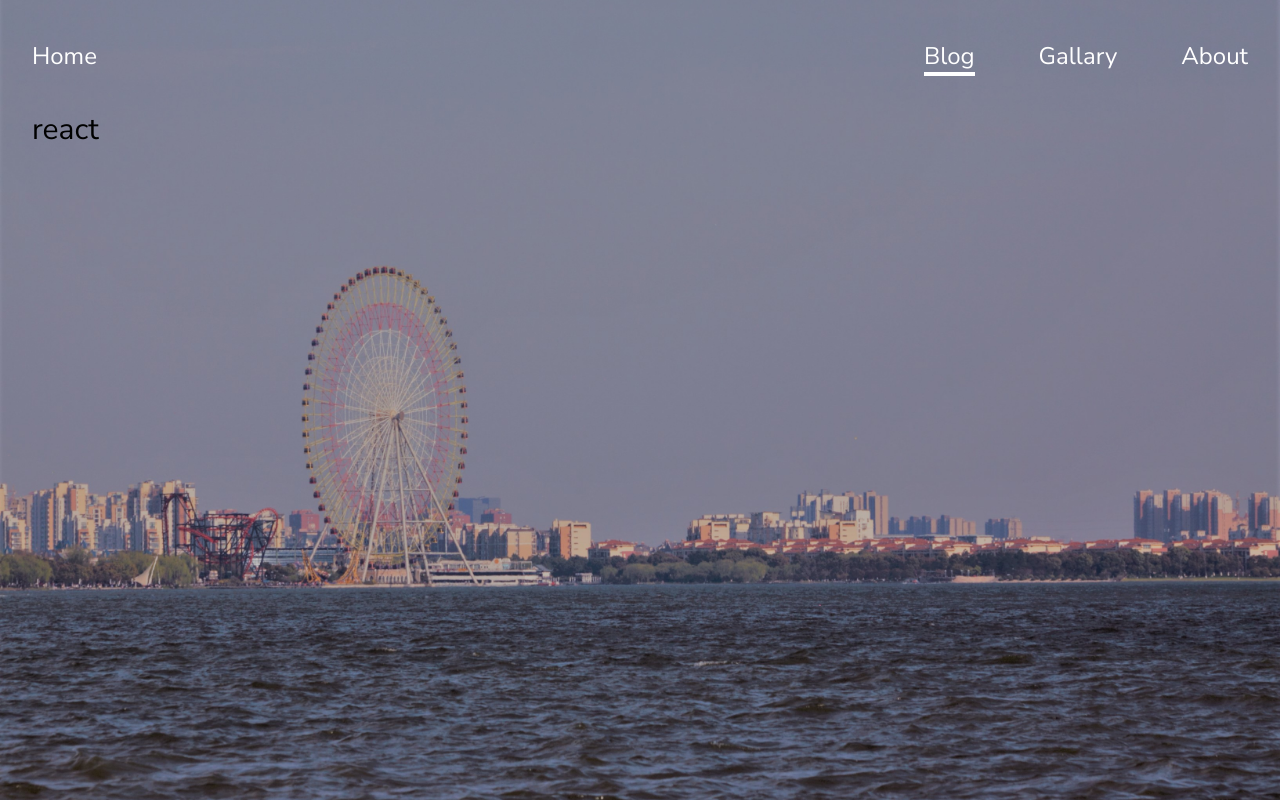
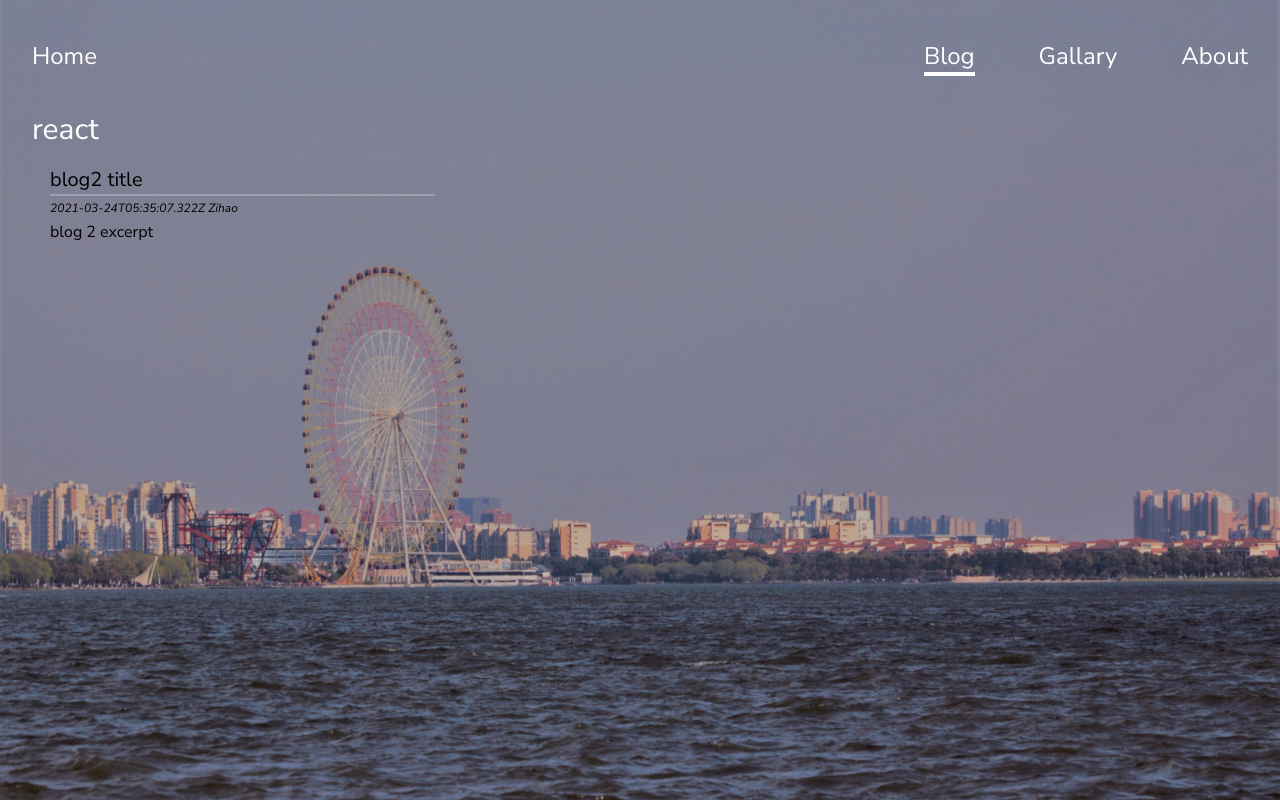
Before and after one commit to z27fang/personal-website, a Next.js app: page /blog in a window 1280 px wide. Built offline with nearby package versions, Linux system fonts and the light colour scheme.

Commit message:
enhanced blog page, build blog entry component

```diff
--- /dev/null
+++ b/components/blog/blog-entry.js
@@ -0,0 +1,29 @@
+export default function BlogEntry({ blog }){
+    const {
+        title,
+        date,
+        slug,
+        author,
+        excerpt
+    } = blog;
+
+    return (
+        <div className="group md:w-1/3 w-full bg-green cursor-pointer m-2 h-60 p-2
+        border-2
+        border-transparent
+        overflow-hidden
+        hover:bg-gray-300
+        hover:bg-opacity-25
+        hover:border-gray-400">
+            <div>
+                <p className="font-serif text-xl
+                border-b-2
+                border-gray-400
+                border-transparent
+                group-hover:border-gray-500">{title}</p>
+                <p className="italic text-xs my-1">{date + " " + author.name}</p>
+                <p className="font-sans">{excerpt}</p>
+            </div>
+        </div>
+    )
+}
--- a/components/blog/section.js
+++ b/components/blog/section.js
@@ -1,7 +1,7 @@
 export default function Section({section}) {
     return (
         <div className="px-8">
-            <p class="font-serif text-3xl text-black">{section}</p>
+            <p className="font-sans text-3xl text-white py-0 my-0">{section}</p>
         </div>
     )
 
--- a/pages/blog/index.js
+++ b/pages/blog/index.js
@@ -2,6 +2,7 @@ import { getAllBlogs } from '../../lib/api';
 import Header from '../../components/header';
 import Image from 'next/image';
 import Section from '../../components/blog/section';
+import BlogEntry from '../../components/blog/blog-entry';
 
 export default function Blog({ allPosts }){
     const menuLinks = [
@@ -19,9 +20,15 @@ export default function Blog({ allPosts }){
             layout="fill"
             objectFit="cover"/>
             <Header menuLinks={menuLinks} selectedTab="/blog/"/>
-            <div className="fixed left-0 top-28 right-0">
+            <div className="fixed left-0 top-28 right-0 overflow-y-scroll max-h-full">
                 <div className="max-w-7xl flex flex-col mx-auto">
                     <Section section="react"/>
+                    <div className="flex md:flex-row flex-col px-8">
+                        {
+                            reactBlogs.map(blog => <BlogEntry key={blog.title} blog={blog}/>)
+                        }
+                    </div>
+
                 </div>
             </div>
 
--- a/pages/index.js
+++ b/pages/index.js
@@ -15,7 +15,7 @@ function Home() {
     const [showSearch, setShowSearch] = useState(false)
 
     return  (
-        <main>
+        <main className="overflow-scroll">
             <Header menuLinks={menuLinks} selectedTab={null}/>
             <Image src="/bg1.jpg" layout="fill" objectFit="cover"/>
             <div className="fixed top-1/2 w-full flex flex-col justify-center items-center text-center">
--- a/styles/index.css
+++ b/styles/index.css
@@ -1,9 +1,4 @@
 @tailwind base;
-
-/* Write your own custom base styles here */
-p {
-  @apply text-gray-500 mb-4 text-sm;
-}
 
 ::-webkit-scrollbar {
   width: 20px;
```
